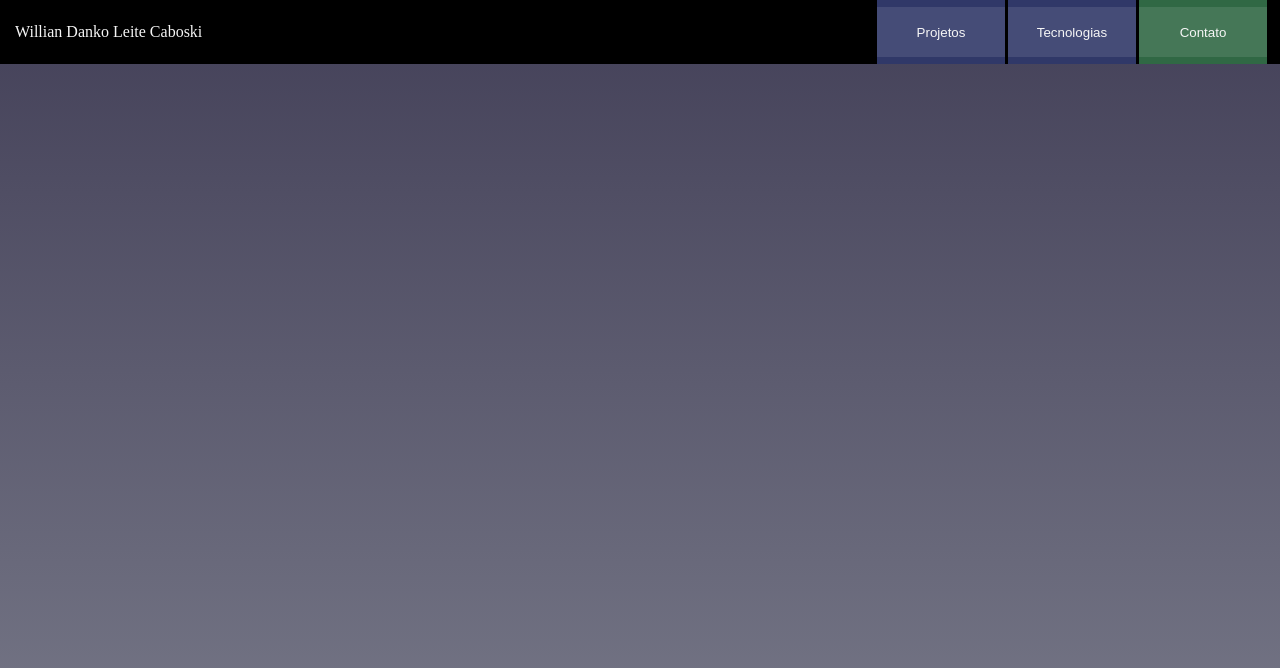
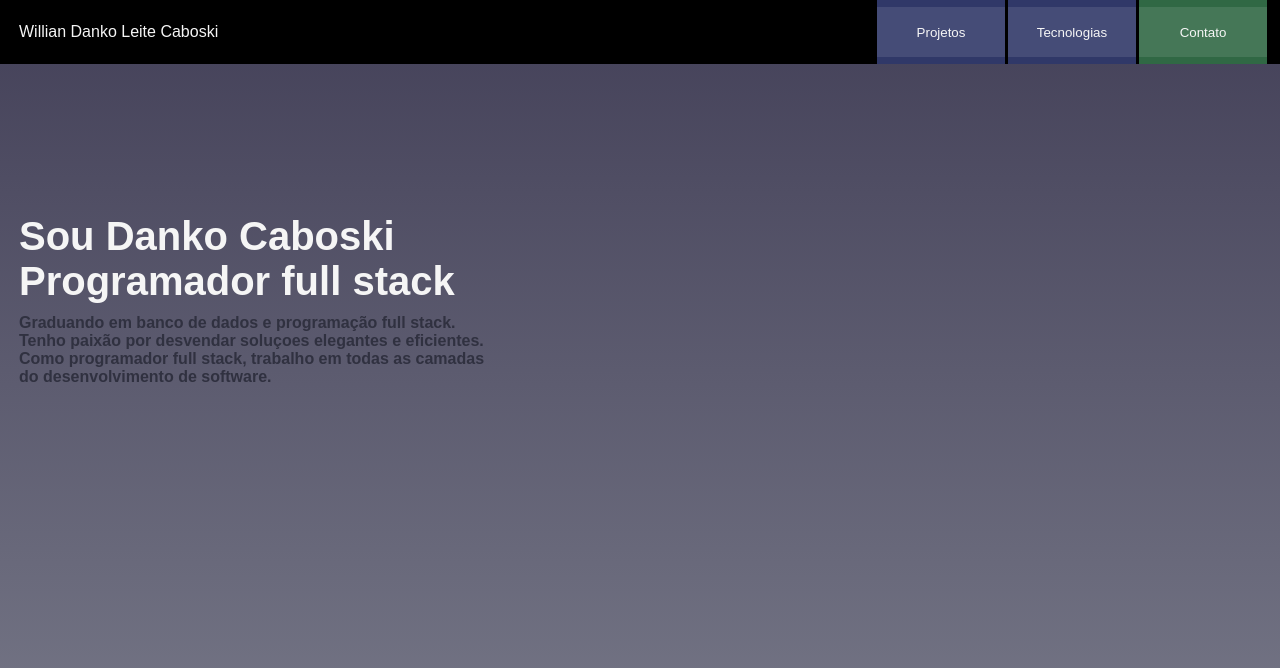
Before and after one commit to DankoCaboski/Apresentacao, a plain HTML site: page index.html in a window 1280 px wide. Drawn offline with Linux system fonts and the light colour scheme.

Commit message:
Link wpp

```diff
--- a/index.html
+++ b/index.html
@@ -23,7 +23,7 @@
                 </span>
             </div>
         </div>
-        <div class = "btn-1">
+        <div class = "btn-1" onclick="window.open('https://api.whatsapp.com/send?phone=5512991597143&text=Ol%C3%A1,%20vem%20pelo%20seu%20site%20e%20gostaria%20de%20entrar%20em%20contato!','_blank')">
             <div class="btn btn-one">
                 <span>
                     <button class="btn-config">Contato</button>
@@ -31,8 +31,13 @@
             </div>
         </div>
     </div>
-    <div>
-
+    <div class = "centroTela">
+        <p class="nomeEnfase">Sou Danko Caboski<br>Programador full stack</p>
+        <p class="legenda">Graduando em banco de dados e programação full stack.<br>
+            Tenho paixão por desvendar soluçoes elegantes e eficientes.<br>
+            Como programador full stack, trabalho em todas as camadas<br>
+            do desenvolvimento de software.
+        </p>
     </div>
 </body>
 </html>
--- a/stylesheet.css
+++ b/stylesheet.css
@@ -1,6 +1,6 @@
 body{
 display: flex;
-    align-items: flex-start;
+align-items: center;
 
 height: 100vh; /* Define a altura da área visível */
 
@@ -9,10 +9,12 @@ body{
 }
 
 .bar{
+position: fixed;
+top: 0;
+left: 0;
 height: 8%;
 width: 100%;
 background-color: black;
-    margin: 0 auto;
 
 display: flex;
 justify-content: flex-end;
@@ -22,8 +24,11 @@ body{
 
 .nome{
 margin-right: auto;
-  margin-left: 15px;
+margin-left: 19px;
 color: whitesmoke;
+font-family: "Montserrat", sans-serif;
+font-size: 16;
+font-weight: normal;
 }
 /*
 ========================
@@ -186,3 +191,32 @@ body{
   font-size: 16;
   font-weight: normal;
 }
+
+.centroTela{
+  display: flex;
+  flex-direction: column;
+  justify-content: flex-end;
+  align-items: flex-start;
+}
+
+.nomeEnfase{
+  margin-left: 19px;
+  margin-bottom: 10px;
+  margin-top: auto;
+  color: whitesmoke;
+  font-family: "Montserrat", sans-serif;
+  font-size: 40px;
+  font-weight: bolder;
+  text-align: left;
+}
+
+.legenda{
+  margin-left: 19px;
+  margin-bottom: 200px;
+  margin-top: auto;
+  color: #303140;
+  font-family: "Montserrat", sans-serif;
+  font-size: 16px;
+  font-weight: bold;
+  text-align: left;
+  }
```
Lines whose indentation alone changed are shown as unchanged.
